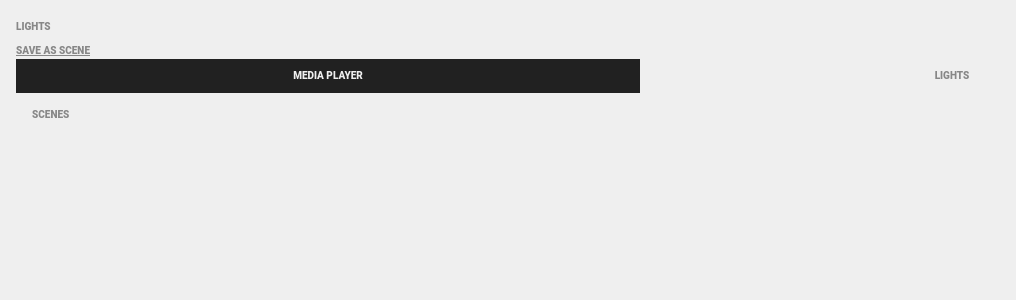
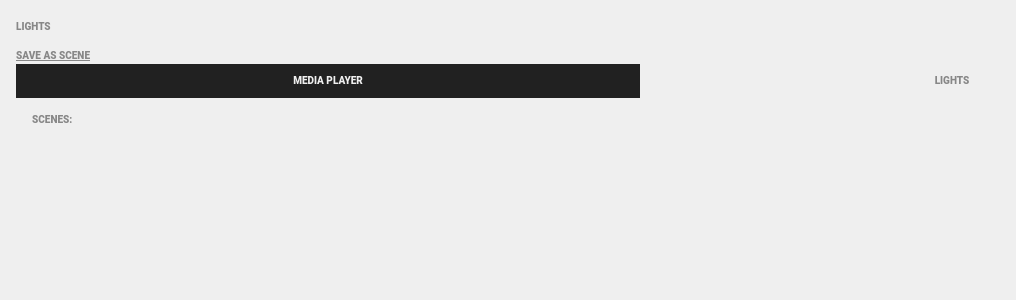
Before and after one commit to ruudrenssen/domotipi, a Flask app: template python/templates/lights.jinja in a window 1280 px wide. Shown: the top 300 px of the page, without its empty margins (0-1016 px from the left). Run offline with Flask 2, Linux system fonts and the light colour scheme; the template is opened without the code that fills it, so the values that code supplies are empty; parts of the project's set-up code (start-up, migrations or seed data) failed here and were passed over.

Commit message:
alignment fixes

```diff
--- a/python/static/css/styles.css
+++ b/python/static/css/styles.css
@@ -34,7 +34,7 @@ html, body {
     color: var(--color-foreground);
 }
 main {
-    padding: var(--gutter);
+    padding: var(--small-gutter) var(--gutter) var(--gutter) var(--gutter);
 }
 
 h1, h2, h3, label, a {
@@ -43,7 +43,7 @@ h1, h2, h3, label, a {
     color: var(--color-foreground);
     opacity: 0.5;
     font-weight: 800;
-    margin: 0 0 var(--tiny-gutter) 0;
+    margin: 0 0 var(--small-gutter) 0;
 }
 
 button, input {
--- a/python/templates/room.jinja
+++ b/python/templates/room.jinja
@@ -8,7 +8,7 @@
             <h1 class="visually-hidden">Media controls</h1>
             <form action="/kodi" method="POST" name="kodi-remote" id="kodi-remote" class="dark-box media-remote">
                 <div class="media-remote__search">
-                    <label class="search">Search</label>
+                    <label class="search">Search:</label>
                     <input type="text" placeholder="Pulp Fiction, Sopranos, Alt-J" class="search__input">
                     <input type="submit" value="🔍" class="search__button">
                 </div>
@@ -28,7 +28,7 @@
                     <button name="kodi_action" value="volume_down" class="volume-control">-</button>
                 </div>
                 <div class="media-remote__info">
-                    <h2>Currently playing</h2>
+                    <h2>Currently playing:</h2>
                     <div>{{ media.current_item }}</div>
                 </div>
             </form>
@@ -44,7 +44,7 @@
     <section class="bottom-controls box">
 
         {% block bottom_controls %}
-            <h2>Scenes</h2>
+            <h2>Scenes:</h2>
         {% endblock %}
 
     </section>
```
